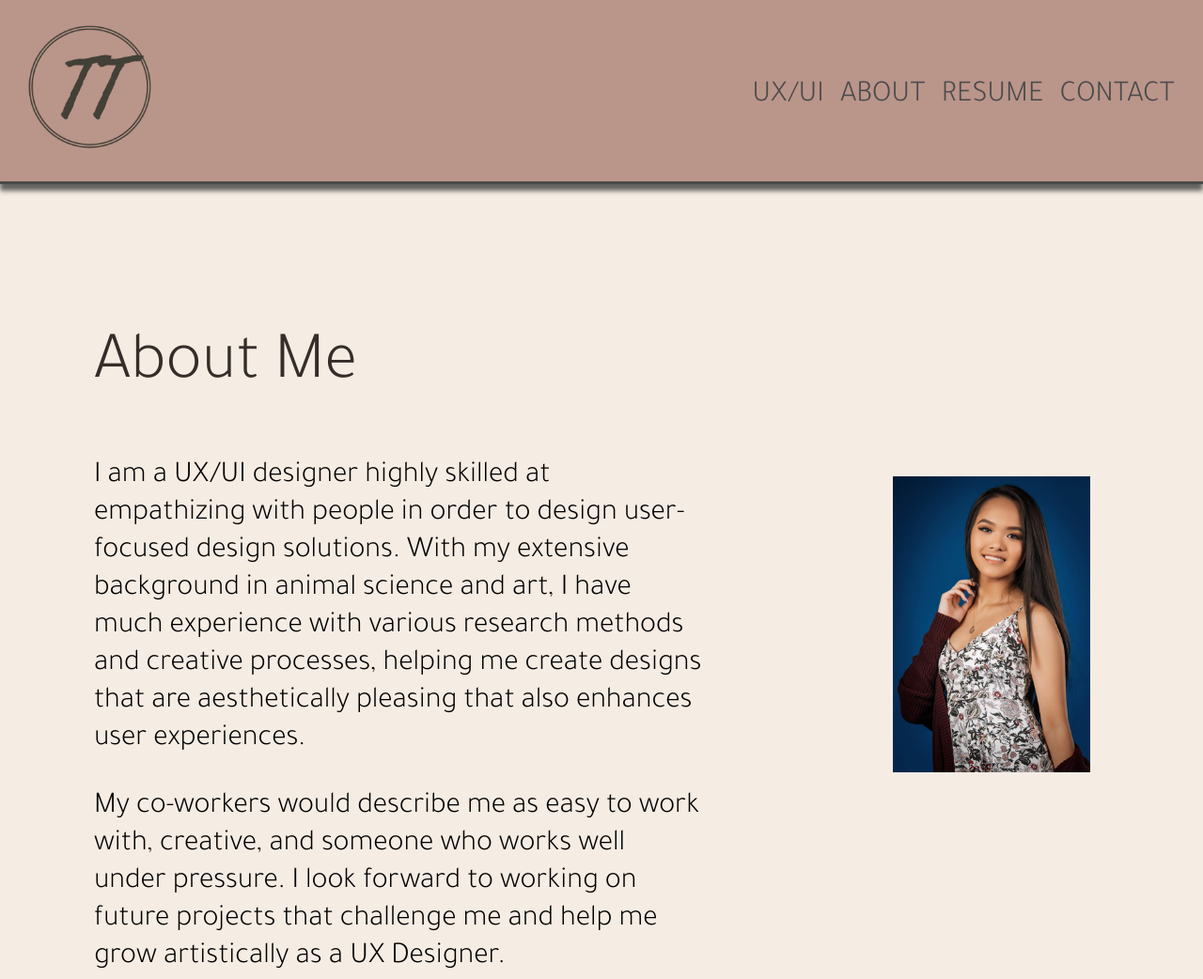
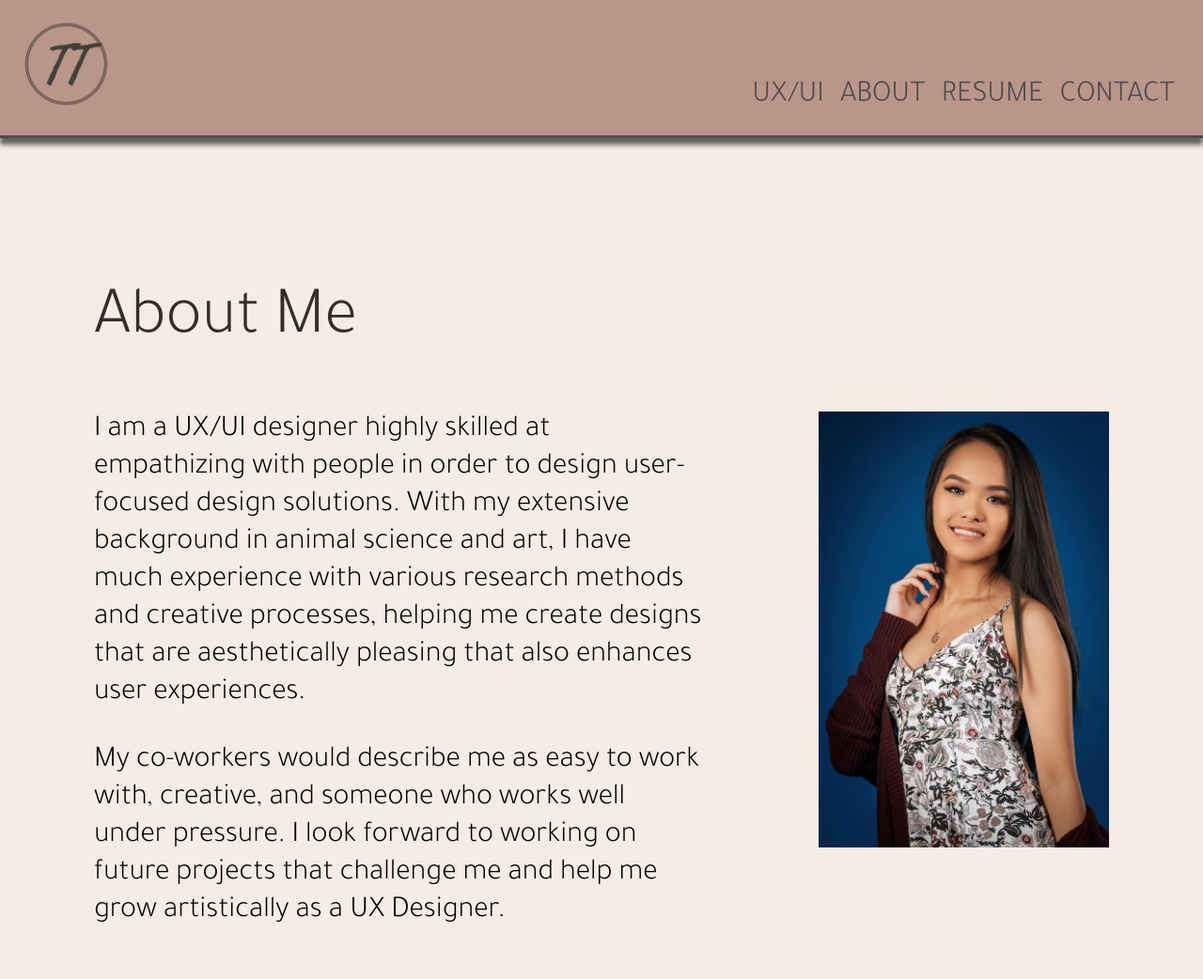
Before and after one commit to teannatang/portfolio-website, a plain HTML site: page about.html in a window 1280 px wide. Shown: the top 1042 px of the page at 94% size. Drawn offline with nearby package versions, Linux system fonts and the light colour scheme; a web font is replaced by a local one.

Commit message:
style changes

```diff
--- a/css/style.css
+++ b/css/style.css
@@ -51,8 +51,8 @@ img {
 
 #teanna {
     float: right;
-    padding: 20px;
-    width: 250px;
+    padding-left: 15px;
+    width: 30%;
     height: auto;
 }
 
@@ -690,7 +690,7 @@ p {
 }
 
 #teanna-logo {
-    width: 400px;
+    width: 500px;
 }
 
 }
@@ -721,7 +721,7 @@ Large devices (1024px or larger)
 }
 
 #teanna-logo {
-    min-width: 150px;
+    width: 100px;
 }
 
 h1 {
```
Also changed, not shown: index.html (+1 -1 lines).
